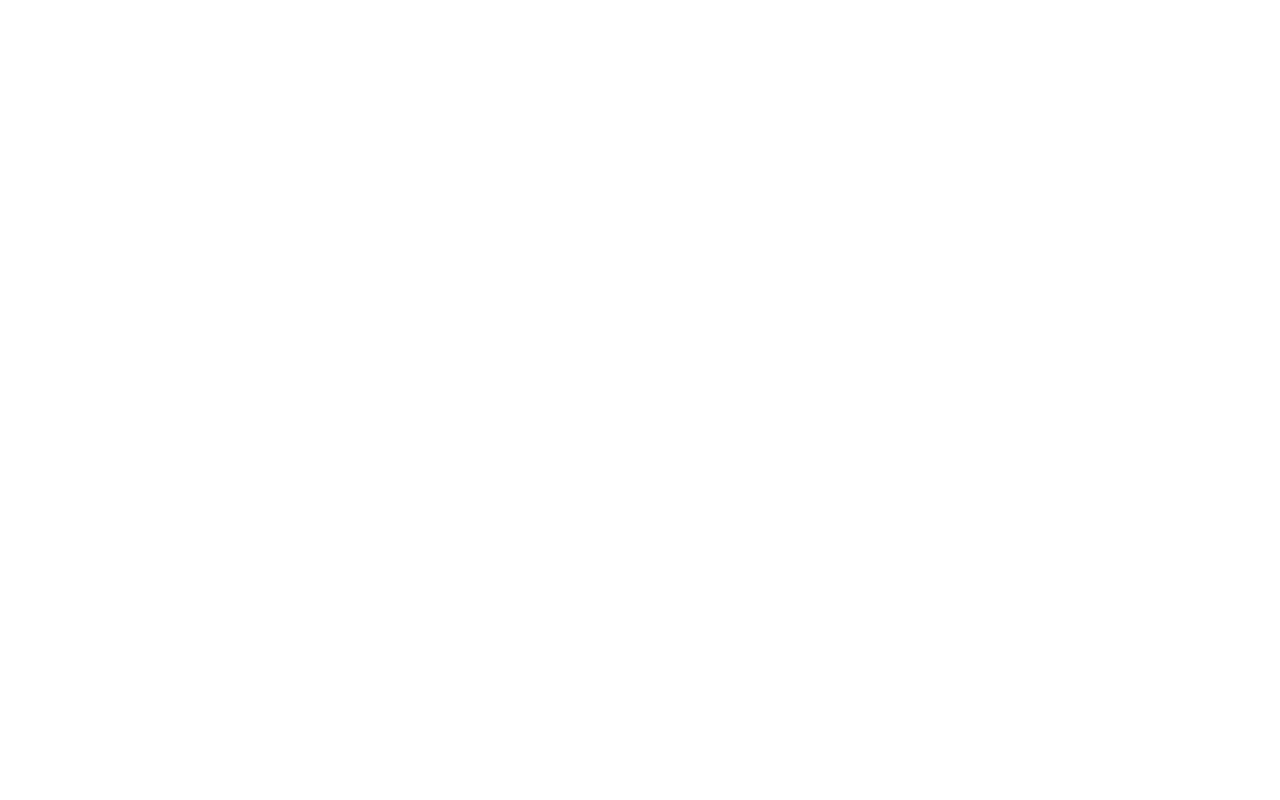
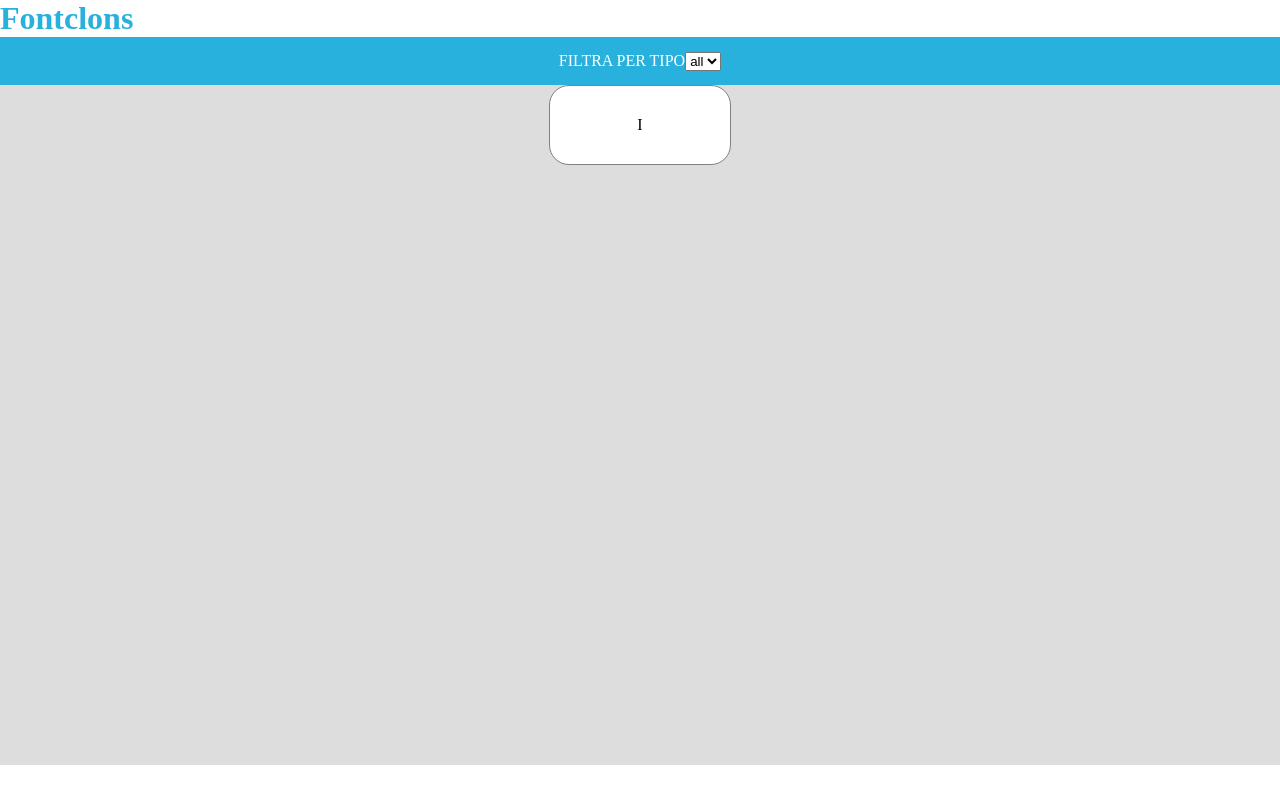
Before and after one commit to sidra1991/js-es6-icons, a plain HTML site: page index.html in a window 1280 px wide. Drawn offline with Linux system fonts and the light colour scheme.

Commit message:
css e html

```diff
--- a/index.html
+++ b/index.html
@@ -1,14 +1,27 @@
 <!DOCTYPE html>
 <html lang="it">
 <head>
+    <link rel="stylesheet" href="stile/stile.css">
     <meta charset="UTF-8">
     <meta http-equiv="X-UA-Compatible" content="IE=edge">
     <meta name="viewport" content="width=device-width, initial-scale=1.0">
     <title>icone</title>
 </head>
 <body>
+    <h1 style="color: #29b1dd;" >Fontclons</h1>
+    <div class="select" >
+        <label for="icons-order">FILTRA PER TIPO</label>
+        <select name="icons-order" id="iconsOrder">
+            <option value="1">all</option>
+        </select>
+    </div>
 
+    <div class="container" >
+        <div class="card">
+            I
+        </div>
 
+    </div>
 
 
 <script src="ex-icons-starter/data.js"></script>
--- /dev/null
+++ b/stile/stile.css
@@ -0,0 +1,32 @@
+* {
+    box-sizing: border-box;
+    margin: 0;
+}
+
+.select {
+    display: flex;
+    justify-content: center;
+    align-items: center;
+    background-color: #29b1dd;
+    height: 3rem;
+    color: white;
+}
+
+.container {
+    display: flex;
+    flex-wrap: wrap;
+    justify-content: space-around;
+    height: 85vh;
+    background-color:#dddddd ;
+}
+
+.card {
+    display: flex;
+    justify-content: center;
+    align-items: center;
+    border-radius:  20px;
+    width: calc(100% / 7);
+    height: 5rem;
+    background-color: white;
+    border: 1px solid gray;
+}
```
